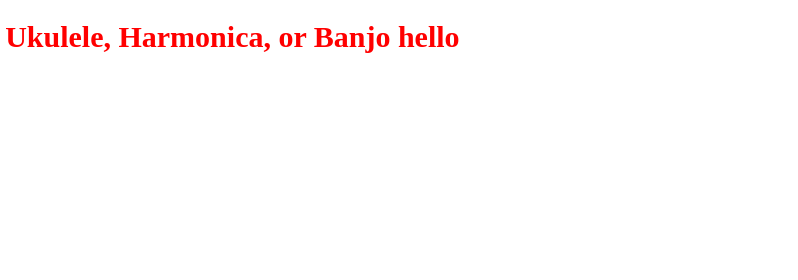
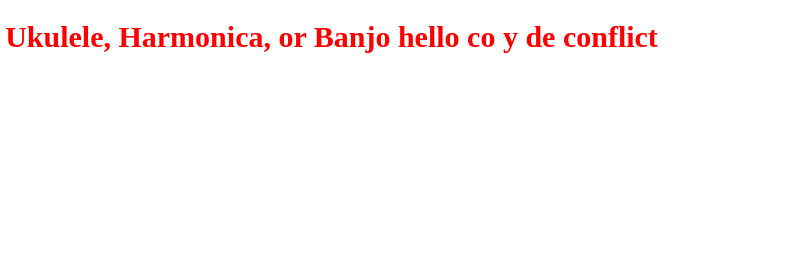
Before and after one commit to NgAQuoc/demo-git, a plain HTML site: page index.html in a window 1280 px wide. Shown: the top 280 px of the page, 482-1280 px from the left. Drawn offline with Linux system fonts and the light colour scheme.

Commit message:
Update index.html

```diff
--- a/index.html
+++ b/index.html
@@ -26,7 +26,7 @@
     <!-- Phần thân -->
     <body>
         <div>
-            <h1>Private 15 Minute Lesson for Guitar, Ukulele, Harmonica, or Banjo hello</h1>
+            <h1>Private 15 Minute Lesson for Guitar, Ukulele, Harmonica, or Banjo hello co y de conflict</h1>
             <input name="gender" type="radio">
             <input name="gender" type="radio">
             <input name="gender" type="radio">
```
